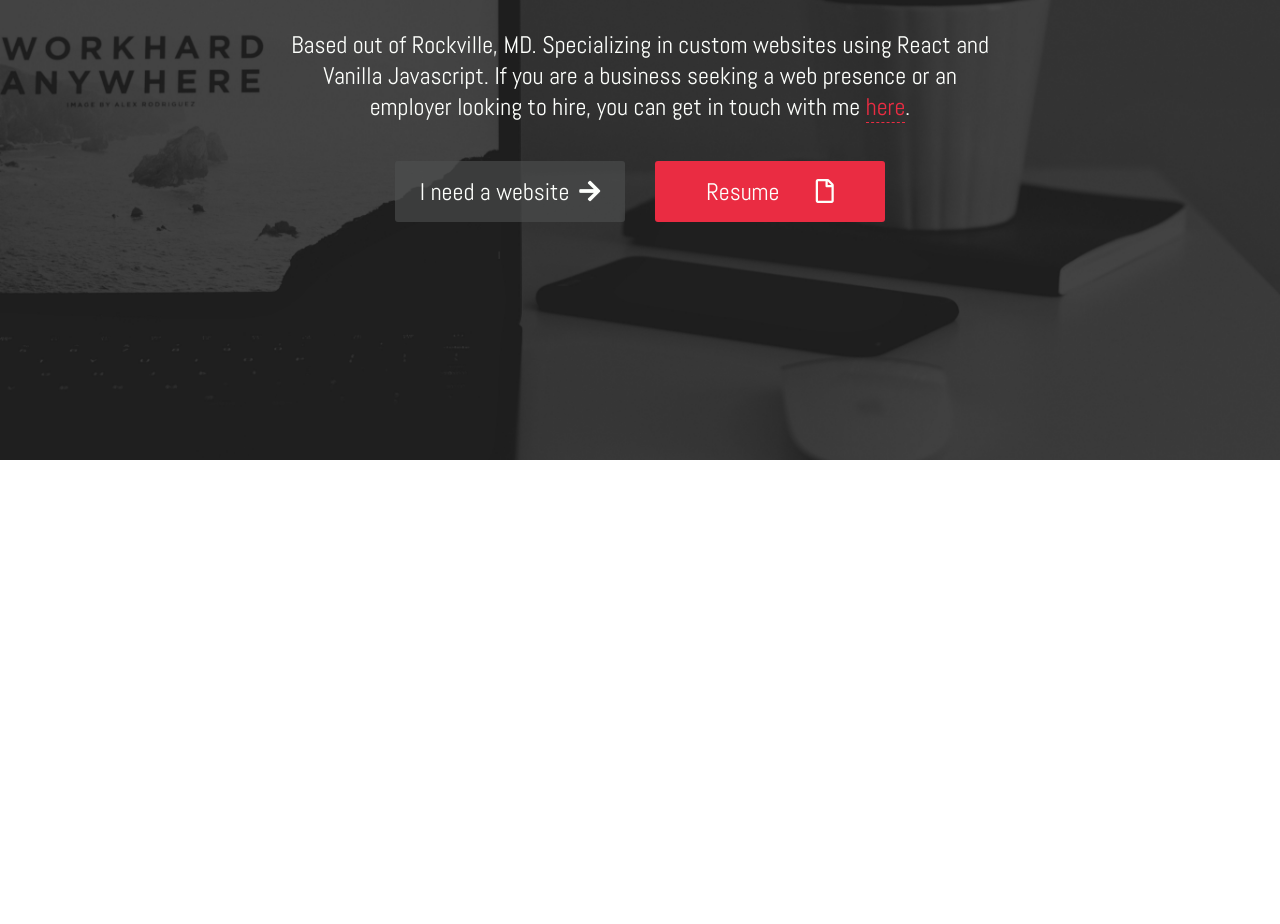
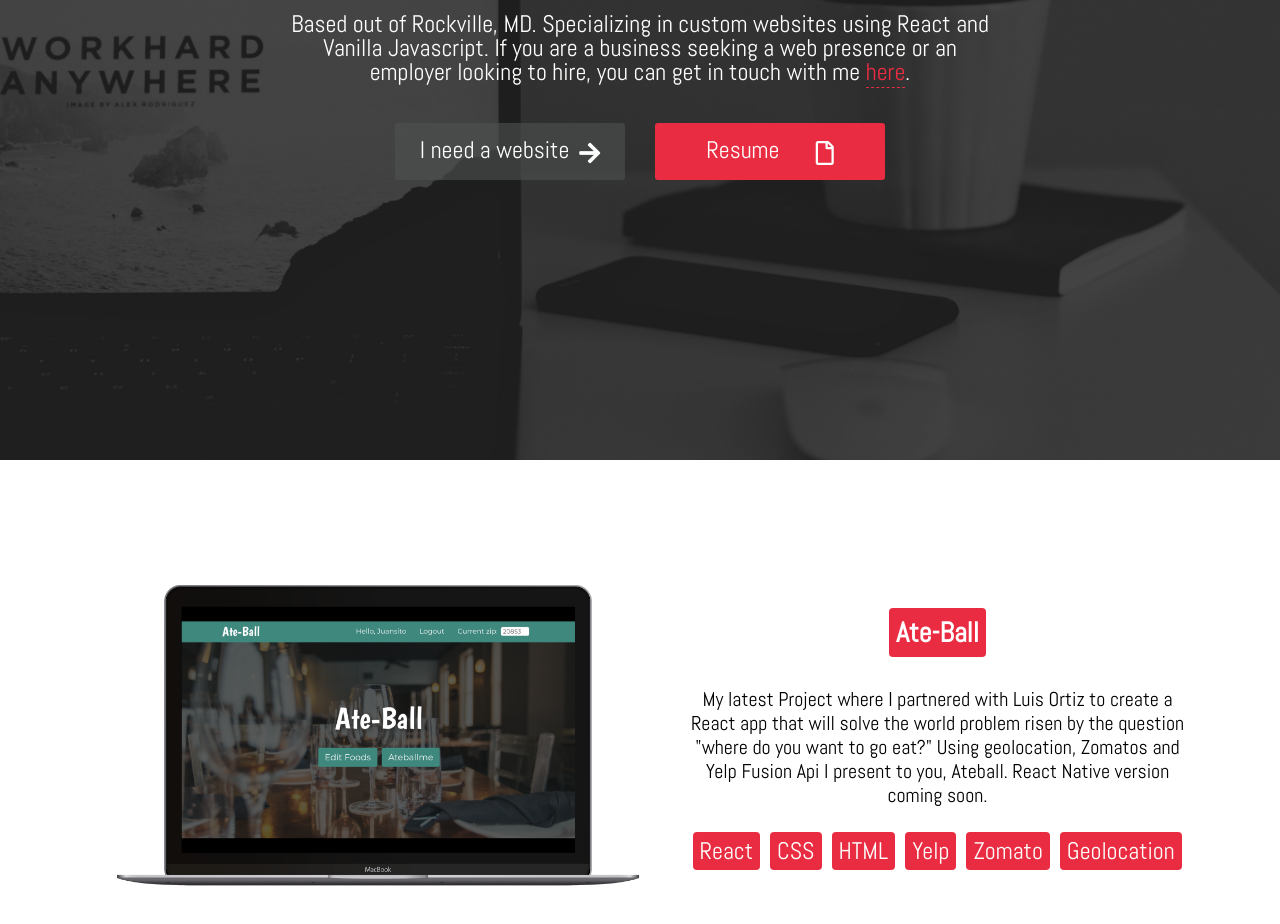
Before and after one commit to juancbaires/react-portfolio, a React (Create React App) app: page / in a window 1280 px wide. Shown: the part 220-1144 px from the top of the page. Before the commit the page ends 800 px from the top, so only its background shows below. Built offline with nearby package versions, Linux system fonts and the light colour scheme.

Commit message:
added my first project to the project section.

```diff
--- a/src/App.css
+++ b/src/App.css
@@ -4,6 +4,7 @@
 
 body {
   font-family: 'Abel', sans-serif;
+  line-height: 1;
 }
 
 /**
@@ -55,13 +56,13 @@ body {
   align-self: center;
 }
 
-p {
+.navInfo p {
   color: #FDFFFC;
   font-size: 24px;
   text-align: center;
 }
 
-h1 {
+.navInfo h1 {
   color: #FDFFFC;
   font-family: 'Open Sans';
   font-size: 48px;
@@ -164,3 +165,74 @@ h1 {
     height: 100vh;
   }
 }
+
+/**
+ * project section
+ */
+
+.project__container {
+  display: flex;
+  align-items: center;
+  flex-direction: column;
+  width: 100%;
+}
+
+.project {
+  display: flex;
+  flex-direction: row;
+  justify-content: space-around;
+  padding-right: 25px;
+  box-shadow: 0 4px 2px -2px gray;
+}
+
+.project__image {
+  height: 550px;
+  width: 620px;
+}
+
+.project__info {
+  display: flex;
+  flex-direction: column;
+  justify-content: space-evenly;
+  align-self: center;
+  width: 500px;
+  height: 17rem;
+}
+
+.project__info p {
+  font-size: 20px;
+  line-height: 1.2;
+}
+
+.project__info a {
+  font-size: 28px;
+  background-color: #EA2C42;
+  color: white;
+  padding: 7px;
+  border-radius: 4px;
+  text-decoration: none;
+}
+
+.project__buttons {
+  display: flex;
+  flex-direction: row;
+  height: 200px;
+}
+
+.project__buttons span {
+  background-color: #EA2C42;
+  margin: 5px;
+  color: #FDFFFC;
+  border-radius: 4px;
+  font-size: 24px;
+  display: flex;
+  align-items: center;
+  padding: 7px;
+}
+
+.project--one {
+  background-image: url('./images/macbookgrey_front.png');
+  background-position: center;
+  background-size: contain;
+  background-repeat: no-repeat;
+}
--- a/src/App.js
+++ b/src/App.js
@@ -27,9 +27,32 @@ class App extends Component {
             <h1>Front-End Web Developer</h1>
             <p>Based out of Rockville, MD. Specializing in custom websites using React and Vanilla Javascript. If you are a business seeking a web presence or an employer looking to hire, you can get in touch with me <a className="contact__link" href="mailto:juancbaires@gmail.com?Subject=Hello">here</a>.</p>
             <div className="button__container">
-              <a className="hero__button" target="_blank" href="https://docs.google.com/forms/d/e/1FAIpQLSdm-A7mtfa4iABGip-fkGRs9-S49DVdyRTjI7qFR2VOROUSqg/viewform?usp=sf_link">I need a website  <i className="fas fa-arrow-right"></i></a>
-              <a className="hero__button btn--red" target="_blank" href="https://drive.google.com/file/d/16sFQF9q-eovBvGDUZurEZM4g7XG-Kt02/view?usp=sharing">Resume  <i className="far fa-file"></i></a>
+              <a className="hero__button" rel="noopener noreferrer" target="_blank" href="https://docs.google.com/forms/d/e/1FAIpQLSdm-A7mtfa4iABGip-fkGRs9-S49DVdyRTjI7qFR2VOROUSqg/viewform?usp=sf_link">I need a website  <i className="fas fa-arrow-right"></i></a>
+              <a className="hero__button btn--red" rel="noopener noreferrer" target="_blank" href="https://drive.google.com/file/d/16sFQF9q-eovBvGDUZurEZM4g7XG-Kt02/view?usp=sharing">Resume  <i className="far fa-file"></i></a>
             </div>
+          </div>
+        </section>
+        <section className="project__container">
+          <div className="project">
+            <div className="project__image project--one"></div>
+            <div className="project__info">
+              <h2><a rel="noopener noreferrer" target="_blank" href="https://ateball.surge.sh/">Ate-Ball</a></h2>
+              <p>My latest Project where I partnered with Luis Ortiz to create a React app that will solve the world problem risen by the question "where do you want to go eat?" Using geolocation, Zomatos and Yelp Fusion Api I present to you, Ateball. React Native version coming soon. </p>
+              <div className="project__buttons"><span>React</span><span>CSS</span><span>HTML</span><span>Yelp</span>
+                <span>Zomato</span><span>Geolocation</span></div>
+            </div>
+          </div>
+          <div className="project">
+            <div className="project__image"></div>
+            <div className="project__info"></div>
+          </div>
+          <div className="project">
+            <div className="project__image"></div>
+            <div className="project__info"></div>
+          </div>
+          <div className="project">
+            <div className="project__image"></div>
+            <div className="project__info"></div>
           </div>
         </section>
         <main>
```
Also changed, not shown: src/images/macbookgrey_front.png (added).
